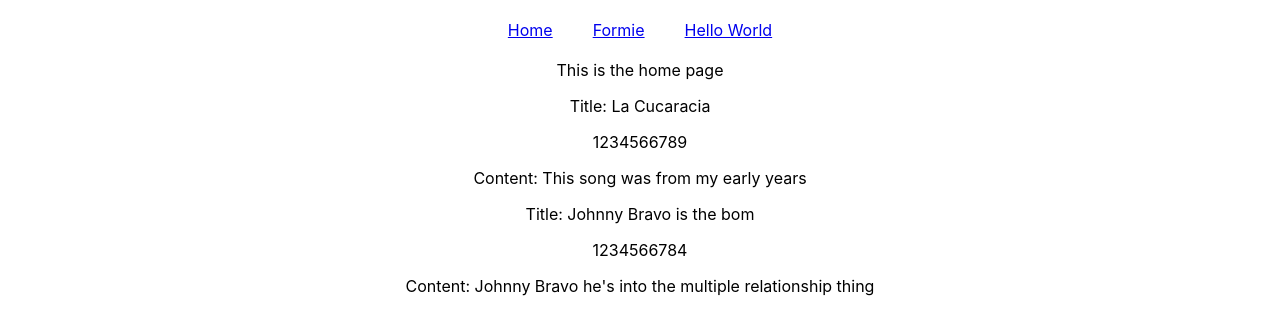
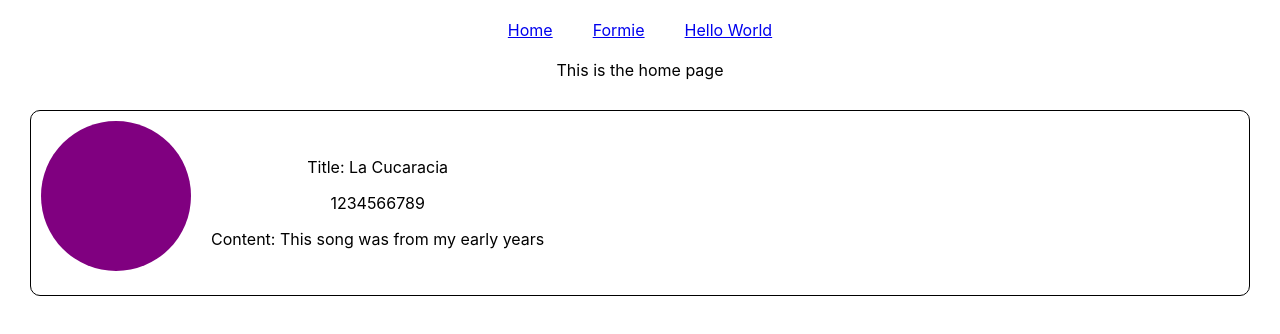
Before and after one commit to ebisLab/Post-Blog, a React (Create React App) app: page / in a window 1280 px wide. Shown: the top 334 px of the page. Built offline with nearby package versions, Linux system fonts and the light colour scheme.

Commit message:
post is being added in the home page

```diff
--- a/src/App.js
+++ b/src/App.js
@@ -10,28 +10,29 @@ import MainPage from './components/MainPage';
 import Home from './components/Home';
 import Coco from './components/Coco'
 
-// const blogPost= [{
-//    id: 1234566789,
-//   title: 'La Cucaracia',
-//   content: 'This song was from my early years',
-// }]
+const blogPost= [{
+   id: 1234566789,
+  title: 'La Cucaracia',
+  content: 'This song was from my early years',
+  color: 'purple'
+}]
 
 
 
 function App() {
 
-//   const addNewPost = (post) =>{
-//     const newBlog ={
-//       id: Date.now(),
-//       title: post.title,
-//       content: post.content
-//     }
+  const addNewPost = (post) =>{
+    const newBlog ={
+      id: Date.now(),
+      title: post.title,
+      content: post.content
+    }
 
-//     setData([...data, newBlog])
-//   }
+    setData([...data, newBlog])
+  }
 
-// const [data, setData] = useState(blogPost)
-// console.log(data)
+const [data, setData] = useState(blogPost)
+console.log(data)
   return (
     <div className="App">
       {/* <Header /> */}
@@ -47,8 +48,14 @@ function App() {
       {/* {data.map(item => (<Post key={item.id} item={item} /> ))} */}
 
       <Switch>
-      <Route exact path="/" component={Home} />
-      <Route exact path="/formie" component={Form} />
+      <Route exact path="/">
+        <Home data={data}/>
+        </Route>
+      {/* <Route exact path="/formie" component={Form} /> */}
+      <Route exact path="/formie">
+        <Form addNewPost={addNewPost}/>
+      </Route>
+
       <Route exact path="/coco" component={Coco} />
 
 
--- a/src/components/Home.js
+++ b/src/components/Home.js
@@ -4,41 +4,41 @@ import Another from './Another'
 import Form from './Form'
 import Post from './Post'
 
-const blogPost= [{
-   id: 1234566789,
-  title: 'La Cucaracia',
-  content: 'This song was from my early years',
-  color: 'green'
-},
-{
-    id: 1234566784,
-   title: 'Johnny Bravo is the bom',
-   content: 'Johnny Bravo he\'s into the multiple relationship thing',
-   color: 'orange'
- }
-]
+// const blogPost= [{
+//    id: 1234566789,
+//   title: 'La Cucaracia',
+//   content: 'This song was from my early years',
+//   color: 'green'
+// },
+// {
+//     id: 1234566784,
+//    title: 'Johnny Bravo is the bom',
+//    content: 'Johnny Bravo he\'s into the multiple relationship thing',
+//    color: 'orange'
+//  }
+// ]
 
 
 const Home= (props) =>{
-    const [data, setData] = useState(blogPost)
-      const addNewPost = (post) =>{
-    const newBlog ={
-      id: Date.now(),
-      title: post.title,
-      content: post.content
-    }
+//     const [data, setData] = useState(blogPost)
+//       const addNewPost = (post) =>{
+//     const newBlog ={
+//       id: Date.now(),
+//       title: post.title,
+//       content: post.content
+//     }
 
-    setData([...data, newBlog])
-  }
+//     setData([...data, newBlog])
+//   }
 
 
-console.log(data, '<--data')
+// console.log(data, '<--data')
 
     return(
     <div>
         This is the home page
 
-         {data.map(item => (<Post key={item.id} item={item} /> ))}
+         {props.data.map(item => (<Post key={item.id} item={item} /> ))}
 
     </div>)
   }
--- a/src/components/Post.js
+++ b/src/components/Post.js
@@ -1,11 +1,15 @@
 import React from 'react'
 
 const Post= (props) =>{
+  console.log(props, '<---Posts props')
 
-    return(<div>
+    return(<div style={{border: '1px solid black', borderRadius: '10px', margin: '30px', padding: '10px', display: 'flex'}}>
+      <div style={{width:'150px', height: '150px', borderRadius: '50%', background: `${props.item.color}`}}></div>
+      <div style={{margin: '20px'}}>
       <p>Title: {props.item.title}</p>
       <p>{props.item.id}</p>
       <p>Content: {props.item.content} </p>
+        </div>
     </div>)
   }
 
```
